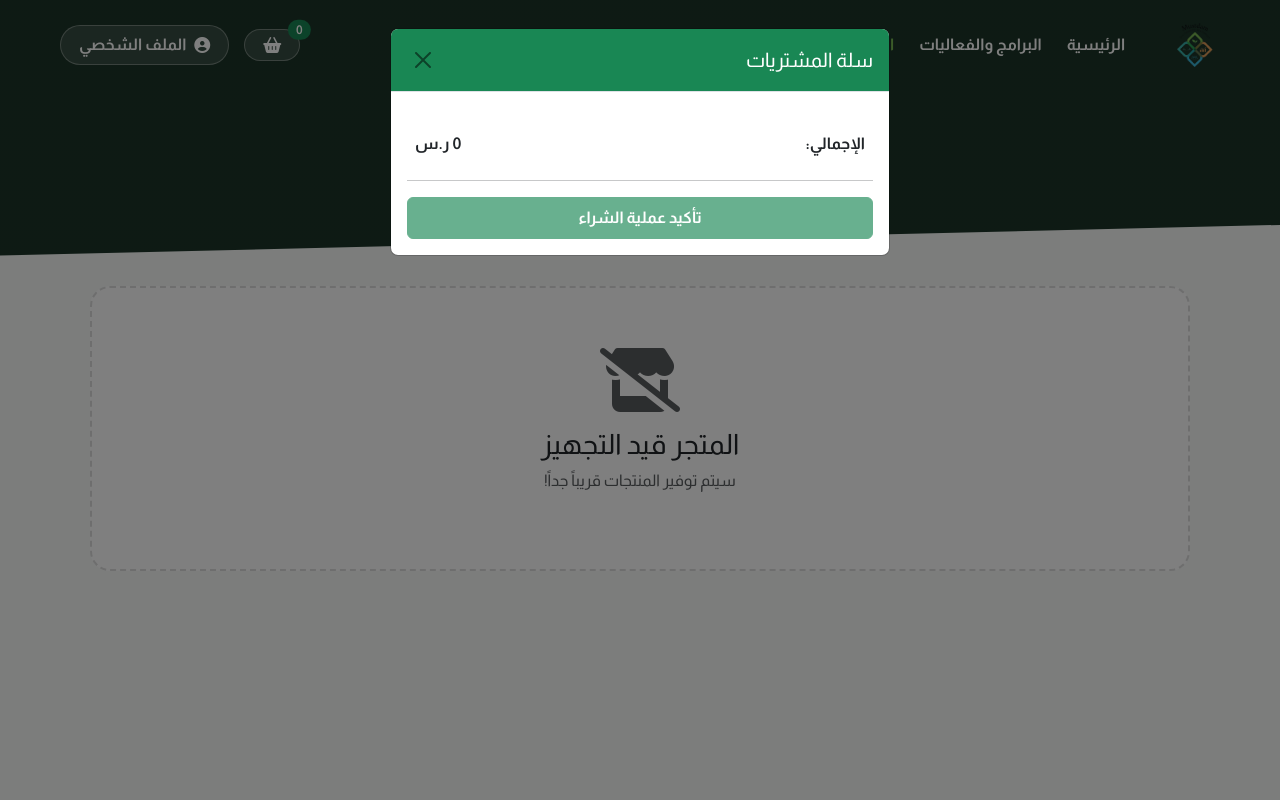
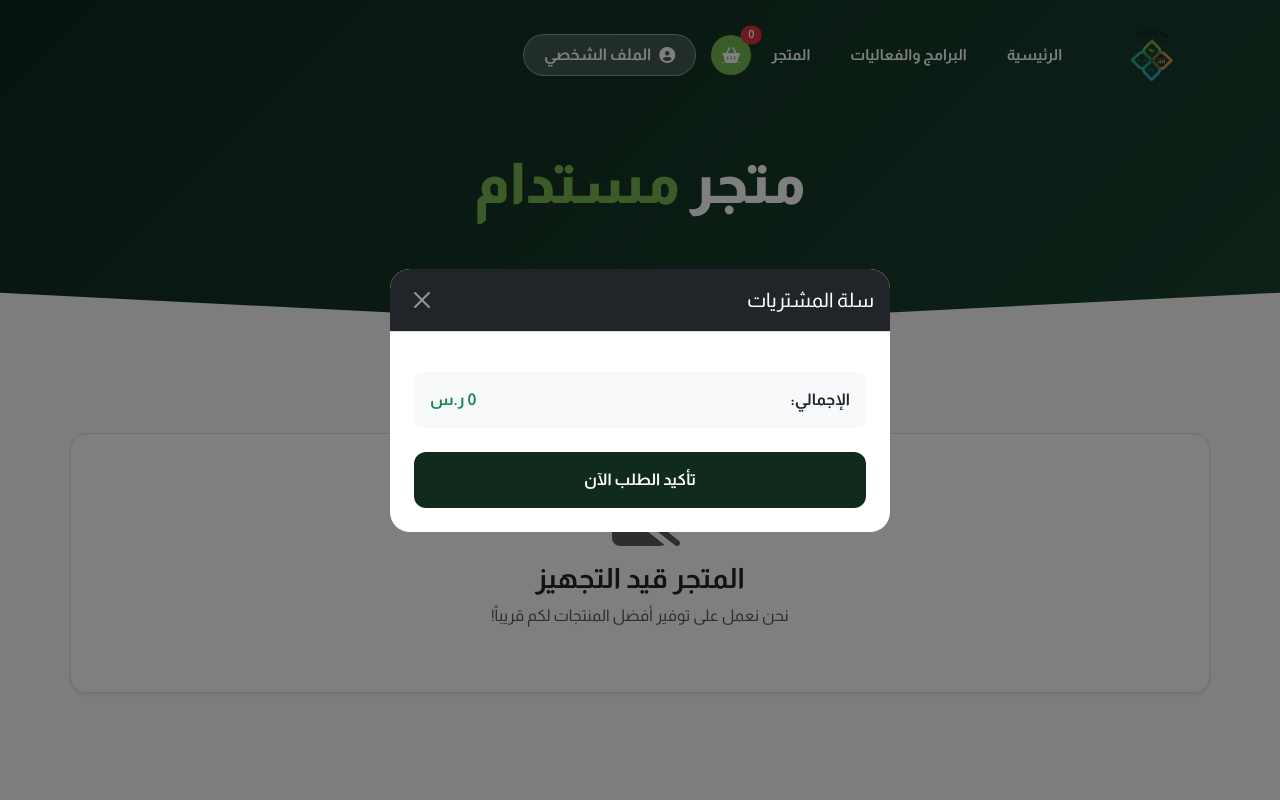
Before and after one commit to Lool-q1/mostdam, a Flask app: page /store in a window 1280 px wide, after a click that opens the changed part. Run offline with Flask 3, Linux system fonts and the light colour scheme; data that the repository does not hold is empty.

Commit message:
تعديل القياسات

```diff
--- a/templates/store.html
+++ b/templates/store.html
@@ -13,87 +13,148 @@
         :root {
             --primary-green: #76b852;
             --dark-forest: #102a1d;
+            --forest-hover: #1a422e;
             --white: #ffffff;
+            --soft-bg: #f8faf7;
         }
 
-        body { font-family: 'Almarai', sans-serif; background-color: #f8faf9; margin: 0; direction: rtl; }
-
-        /* الهيدر المتطور */
-        .custom-header {
-            background: linear-gradient(rgba(16, 42, 29, 0.95), rgba(16, 42, 29, 0.95));
-            padding: 20px 60px 80px 60px;
-            color: white;
-            clip-path: polygon(0 0, 100% 0, 100% 88%, 0 100%);
+        body {
+            font-family: 'Almarai', sans-serif;
+            background-color: #f8faf9;
+            margin: 0;
+            direction: rtl;
+            overflow-x: hidden;
+            width: 100%;
         }
 
-        .nav-container { display: flex; justify-content: space-between; align-items: center; }
-        .nav-right-group { display: flex; align-items: center; gap: 45px; }
-        .logo-img { height: 50px; }
-        .nav-menu { list-style: none; display: flex; gap: 25px; margin: 0; padding: 0; }
-        .nav-menu a { color: white; text-decoration: none; font-weight: 700; font-size: 1rem; transition: 0.3s; }
-        .nav-menu a:hover, .nav-menu a.active { color: var(--primary-green); }
+        /* --- الهيدر) --- */
+        .navbar {
+            padding: 20px 0;
+            transition: 0.4s;
+            z-index: 1000;
+            background: transparent;
+            width: 100% !important;
+        }
+        .navbar.scrolled {
+            background: rgba(255, 255, 255, 0.98) !important;
+            padding: 10px 0;
+            box-shadow: 0 4px 20px rgba(0,0,0,0.08);
+        }
+        .nav-link {
+            color: white !important;
+            font-weight: 700;
+            font-size: 0.95rem;
+            margin: 0 12px;
+            transition: 0.3s;
+        }
+        .navbar.scrolled .nav-link { color: var(--dark-forest) !important; }
 
-        .nav-left-group { display: flex; align-items: center; gap: 15px; }
-        .btn-profile {
-            background: rgba(255,255,255,0.12); border: 1px solid rgba(255,255,255,0.3);
-            color: white; border-radius: 50px; padding: 7px 18px; font-weight: 700; text-decoration: none;
-            display: flex; align-items: center; gap: 8px;
+        .btn-profile-nav {
+            background: rgba(255, 255, 255, 0.2);
+            border: 1px solid rgba(255, 255, 255, 0.4);
+            border-radius: 50px;
+            padding: 8px 20px !important;
+            color: white !important;
+            text-decoration: none;
+            font-weight: 700;
+            transition: 0.3s;
+            display: inline-flex;
+            align-items: center;
+            gap: 8px;
         }
-        .btn-exit { background: var(--primary-green); color: white; border-radius: 50px; padding: 7px 22px; font-weight: 700; text-decoration: none; }
+        .navbar.scrolled .btn-profile-nav {
+            background: var(--soft-bg);
+            border-color: var(--primary-green);
+            color: var(--dark-forest) !important;
+        }
 
-        .hero-text { text-align: center; margin-top: 40px; }
-        .hero-text h1 { font-weight: 800; font-size: 3rem; }
+        /* سلة المشتريات العائمة في النافبار */
+        .cart-icon-nav {
+            position: relative;
+            background: var(--primary-green);
+            color: white !important;
+            width: 40px;
+            height: 40px;
+            display: flex;
+            align-items: center;
+            justify-content: center;
+            border-radius: 50%;
+            margin-left: 15px;
+            transition: 0.3s;
+        }
+        .cart-icon-nav:hover { transform: scale(1.1); }
+
+        /* --- القسم العلوي Hero (نفس مقاسات البرامج) --- */
+        .custom-header {
+            background: linear-gradient(135deg, var(--dark-forest) 0%, #1a422e 100%);
+            padding: 150px 0 100px 0; /* نفس المسافات */
+            color: white;
+            text-align: center;
+            clip-path: polygon(0 0, 100% 0, 100% 90%, 50% 100%, 0 90%);
+        }
+
+        .hero-text h1 { font-weight: 800; font-size: clamp(2rem, 5vw, 3.5rem); }
         .hero-text span { color: var(--primary-green); }
 
-        /* قسم المنتجات */
-        .shop-section { padding: 40px 20px; margin-top: -30px; }
+        /* --- قسم المنتجات --- */
+        .shop-section { padding: 60px 0; position: relative; z-index: 10; }
 
         .product-card {
-            background: white; border-radius: 15px; overflow: hidden;
+            background: white; border-radius: 20px; overflow: hidden;
             box-shadow: 0 4px 15px rgba(0,0,0,0.05); border: 1px solid #eee;
             height: 100%; transition: 0.3s; display: flex; flex-direction: column;
         }
-        .product-card:hover { transform: translateY(-8px); }
-        .card-img-top { height: 180px; background: #f0f4f2; display: flex; align-items: center; justify-content: center; }
-        .card-body { padding: 25px; text-align: right; flex-grow: 1; }
-        .price-tag { color: var(--primary-green); font-weight: 800; font-size: 1.3rem; display: block; margin: 10px 0; }
+        .product-card:hover { transform: translateY(-8px); box-shadow: 0 10px 25px rgba(0,0,0,0.1); }
+
+        .card-img-container { height: 200px; background: #f0f4f2; display: flex; align-items: center; justify-content: center; position: relative; }
+        .card-img-container i { font-size: 4rem; color: var(--primary-green); opacity: 0.2; }
+
+        .card-body { padding: 25px; text-align: center; flex-grow: 1; display: flex; flex-direction: column; }
+        .card-title { font-weight: 800; color: var(--dark-forest); font-size: 1.2rem; margin-bottom: 10px; }
+        .price-tag { color: var(--primary-green); font-weight: 800; font-size: 1.4rem; margin-bottom: 20px; display: block; }
 
         .btn-purchase {
-            width: 100%; background: var(--dark-forest); color: white; border: none; padding: 12px;
-            border-radius: 10px; font-weight: 700; transition: 0.3s; cursor: pointer;
+            background: var(--dark-forest); color: white; border: none; border-radius: 12px;
+            padding: 12px; font-weight: 700; width: 100%; transition: 0.3s;
         }
         .btn-purchase:hover { background: var(--primary-green); }
 
-        .empty-msg {
-            background: white; padding: 60px; border-radius: 20px;
-            border: 2px dashed #ddd; text-align: center; margin-top: 20px;
+        @media (max-width: 991px) {
+            .navbar-collapse { background: var(--dark-forest); padding: 20px; border-radius: 20px; margin-top: 10px; }
+            .nav-link { margin: 10px 0; text-align: center; }
+            .nav-left-group { justify-content: center; margin-top: 15px; }
         }
     </style>
 </head>
 <body>
 
-    <header class="custom-header">
-        <div class="nav-container">
-            <div class="nav-right-group">
-                <img src="/static/logo1.png" alt="مستدام" class="logo-img">
-                <ul class="nav-menu">
-                    <li><a href="/">الرئيسية</a></li>
-                    <li><a href="/programs">البرامج والفعاليات</a></li>
-                    <li><a href="/store" class="active">المتجر</a></li>
+    <nav class="navbar navbar-expand-lg fixed-top" id="mainNav">
+        <div class="container">
+            <a class="navbar-brand" href="/">
+                <img src="/static/logo1.png" height="60" alt="Logo">
+            </a>
+            <button class="navbar-toggler" type="button" data-bs-toggle="collapse" data-bs-target="#navbarNav">
+                <span class="navbar-toggler-icon" style="filter: invert(1);"></span>
+            </button>
+            <div class="collapse navbar-collapse" id="navbarNav">
+                <ul class="navbar-nav ms-auto align-items-center">
+                    <li class="nav-item"><a class="nav-link" href="/">الرئيسية</a></li>
+                    <li class="nav-item"><a class="nav-link" href="/programs">البرامج والفعاليات</a></li>
+                    <li class="nav-item"><a class="nav-link active" href="/store">المتجر</a></li>
+                    <li class="nav-item d-flex align-items-center ms-lg-3 nav-left-group">
+                        <a href="#" class="cart-icon-nav" data-bs-toggle="modal" data-bs-target="#cartModal" title="السلة">
+                            <i class="fas fa-shopping-basket"></i>
+                            <span class="position-absolute top-0 start-100 translate-middle badge rounded-pill bg-danger" id="cartCount" style="font-size: 0.7rem;">0</span>
+                        </a>
+                        <a class="btn-profile-nav" href="/profile"><i class="fas fa-user-circle"></i> الملف الشخصي</a>
+                    </li>
                 </ul>
             </div>
+        </div>
+    </nav>
 
-            <div class="nav-left-group">
-                <a href="#" class="btn-profile position-relative me-2" data-bs-toggle="modal" data-bs-target="#cartModal">
-                    <i class="fas fa-shopping-basket"></i>
-                    <span class="position-absolute top-0 start-100 translate-middle badge rounded-pill bg-success" id="cartCount">0</span>
-                </a>
-                <a href="/profile" class="btn-profile"> <i class="fas fa-user-circle"></i> الملف الشخصي</a>
-
-            </div>
-        </div>
-
-        <div class="hero-text">
+    <header class="custom-header">
+        <div class="container hero-text">
             <h1>متجر <span>مستدام</span></h1>
         </div>
     </header>
@@ -101,27 +162,27 @@
     <section class="shop-section container">
         <div class="row g-4" id="productsGrid">
             {% for product in products %}
-            <div class="col-md-4">
+            <div class="col-12 col-md-6 col-lg-4">
                 <div class="product-card">
-                    <div class="card-img-top">
-                        <i class="fas fa-box fa-4x text-muted opacity-25"></i>
+                    <div class="card-img-container">
+                        <i class="fas fa-leaf"></i>
                     </div>
                     <div class="card-body">
-                        <h5 class="card-title fw-bold">{{ product[1] }}</h5>
-                        <p class="text-muted small">{{ product[2] }}</p>
+                        <h5 class="card-title">{{ product[1] }}</h5>
+                        <p class="text-muted small mb-3">{{ product[2] }}</p>
                         <span class="price-tag">{{ product[3] }} ر.س</span>
                         <button class="btn-purchase" onclick="addToCart('{{ product[1]|e }}', '{{ product[3] }}')">
-                            <i class="fas fa-cart-plus"></i> إضافة للسلة
+                            <i class="fas fa-cart-plus ms-2"></i> إضافة للسلة
                         </button>
                     </div>
                 </div>
             </div>
             {% else %}
-            <div class="col-12">
-                <div class="empty-msg">
+            <div class="col-12 text-center py-5">
+                <div class="empty-msg bg-white p-5 rounded-4 border shadow-sm">
                     <i class="fas fa-store-slash fa-4x mb-3 text-muted"></i>
-                    <h3>المتجر قيد التجهيز</h3>
-                    <p class="text-muted">سيتم توفير المنتجات قريباً جداً!</p>
+                    <h3 class="fw-bold">المتجر قيد التجهيز</h3>
+                    <p class="text-muted">نحن نعمل على توفير أفضل المنتجات لكم قريباً!</p>
                 </div>
             </div>
             {% endfor %}
@@ -129,25 +190,21 @@
     </section>
 
     <div class="modal fade" id="cartModal" tabindex="-1" aria-hidden="true">
-        <div class="modal-dialog">
-            <div class="modal-content">
-                <div class="modal-header bg-success text-white">
+        <div class="modal-dialog modal-dialog-centered">
+            <div class="modal-content" style="border-radius: 20px; border: none;">
+                <div class="modal-header bg-dark text-white" style="border-radius: 20px 20px 0 0;">
                     <h5 class="modal-title">سلة المشتريات</h5>
-                    <button type="button" class="btn-close ms-0" data-bs-dismiss="modal"></button>
+                    <button type="button" class="btn-close btn-close-white ms-0" data-bs-dismiss="modal"></button>
                 </div>
-                <div class="modal-body">
-                    <ul id="cartItemsList" class="list-group mb-3 text-end">
-                        </ul>
-                    <div class="d-flex justify-content-between fw-bold p-2">
+                <div class="modal-body p-4">
+                    <ul id="cartItemsList" class="list-group list-group-flush mb-3 text-end"></ul>
+                    <div class="d-flex justify-content-between fw-bold p-3 bg-light rounded-3">
                         <span>الإجمالي:</span>
-                        <span><span id="totalPrice">0</span> ر.س</span>
+                        <span class="text-success"><span id="totalPrice">0</span> ر.س</span>
                     </div>
-                    <hr>
-                    <form action="/checkout" method="POST" id="checkoutForm">
+                    <form action="/checkout" method="POST" class="mt-4">
                         <input type="hidden" name="cart_data" id="cartDataInput">
-                        <button type="submit" class="btn btn-success w-100 py-2 fw-bold" id="checkoutBtn" disabled>
-                            تأكيد عملية الشراء
-                        </button>
+                        <button type="submit" class="btn-purchase py-3 fw-bold" id="checkoutBtn" disabled>تأكيد الطلب الآن</button>
                     </form>
                 </div>
             </div>
@@ -156,10 +213,18 @@
 
     <script src="https://cdn.jsdelivr.net/npm/bootstrap@5.3.0/dist/js/bootstrap.bundle.min.js"></script>
     <script>
+        // سكريبت السكرول للنافبار
+        window.addEventListener('scroll', function() {
+            const nav = document.getElementById('mainNav');
+            if (window.scrollY > 50) { nav.classList.add('scrolled'); }
+            else { nav.classList.remove('scrolled'); }
+        });
+
         let cart = [];
         let total = 0;
 
         function addToCart(name, price) {
+            price = parseFloat(price);
             cart.push({name: name, price: price});
             total += price;
             updateUI();
@@ -172,35 +237,30 @@
         }
 
         function updateUI() {
-            // تحديث عدد العناصر في الأيقونة
             document.getElementById('cartCount').innerText = cart.length;
-            // تحديث السعر الإجمالي
-            document.getElementById('totalPrice').innerText = total;
-
+            document.getElementById('totalPrice').innerText = total.toFixed(2);
             const list = document.getElementById('cartItemsList');
             list.innerHTML = '';
 
             if (cart.length === 0) {
-                list.innerHTML = '<li class="list-group-item text-center text-muted">السلة فارغة</li>';
+                list.innerHTML = '<li class="list-group-item text-center text-muted border-0 py-4">السلة فارغة حالياً</li>';
                 document.getElementById('checkoutBtn').disabled = true;
             } else {
                 cart.forEach((item, index) => {
                     const li = document.createElement('li');
-                    li.className = 'list-group-item d-flex justify-content-between align-items-center';
+                    li.className = 'list-group-item d-flex justify-content-between align-items-center border-0 px-0 mb-2';
                     li.innerHTML = `
-                        <span>${item.name}</span>
-                        <span>
-                            <span class="badge bg-light text-dark me-2">${item.price} ر.س</span>
-                            <button class="btn btn-sm text-danger" onclick="removeFromCart(${index})">
+                        <span class="fw-bold text-dark">${item.name}</span>
+                        <div>
+                            <span class="badge bg-light text-dark border me-2">${item.price} ر.س</span>
+                            <button class="btn btn-sm btn-outline-danger border-0" onclick="removeFromCart(${index})">
                                 <i class="fas fa-trash-alt"></i>
                             </button>
-                        </span>`;
+                        </div>`;
                     list.appendChild(li);
                 });
                 document.getElementById('checkoutBtn').disabled = false;
             }
-
-            // تحويل البيانات لنص JSON لإرسالها للبايثون
             document.getElementById('cartDataInput').value = JSON.stringify(cart);
         }
     </script>
```
Also changed, not shown: templates/index.html (+50 -16 lines), templates/programs.html (+111 -76 lines).
